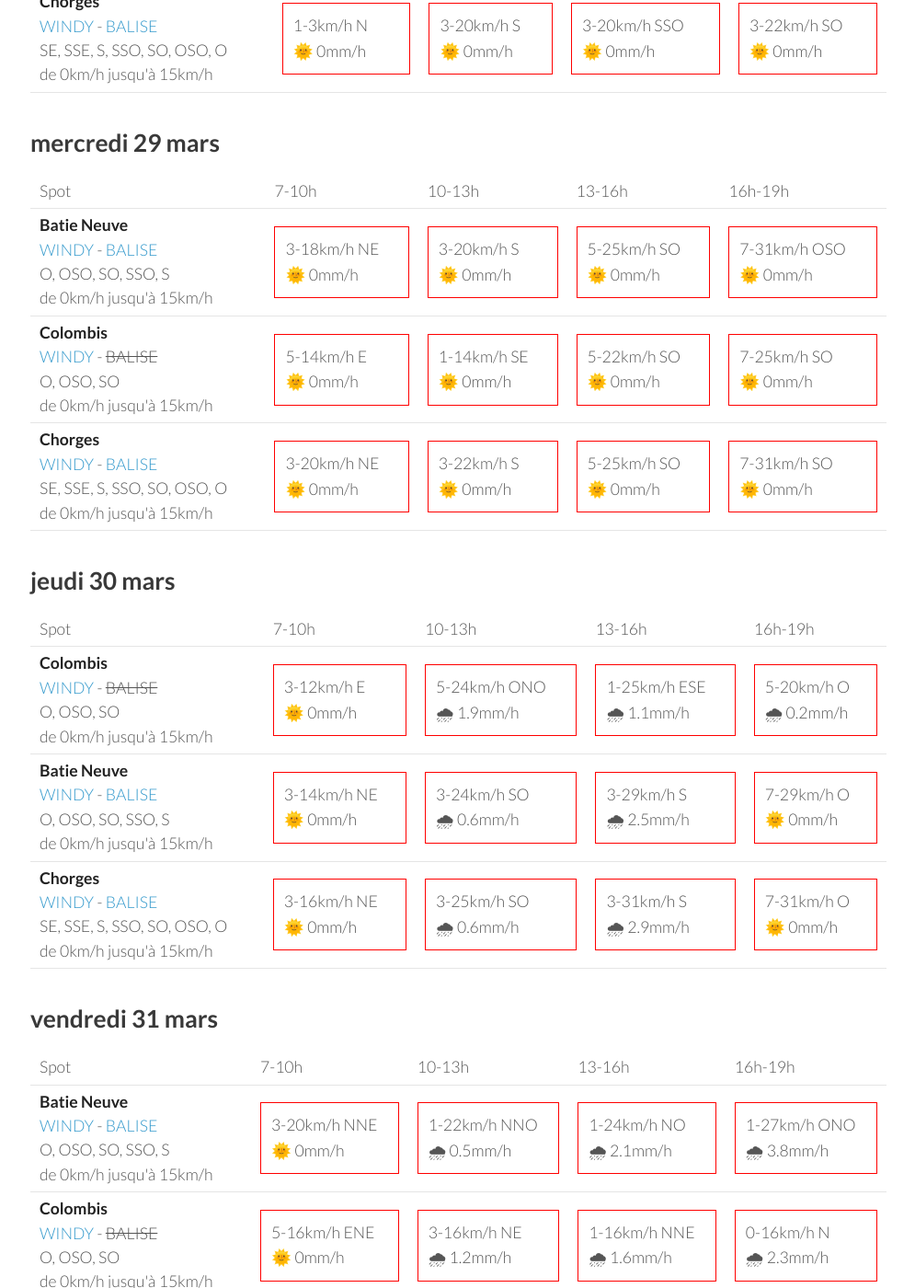
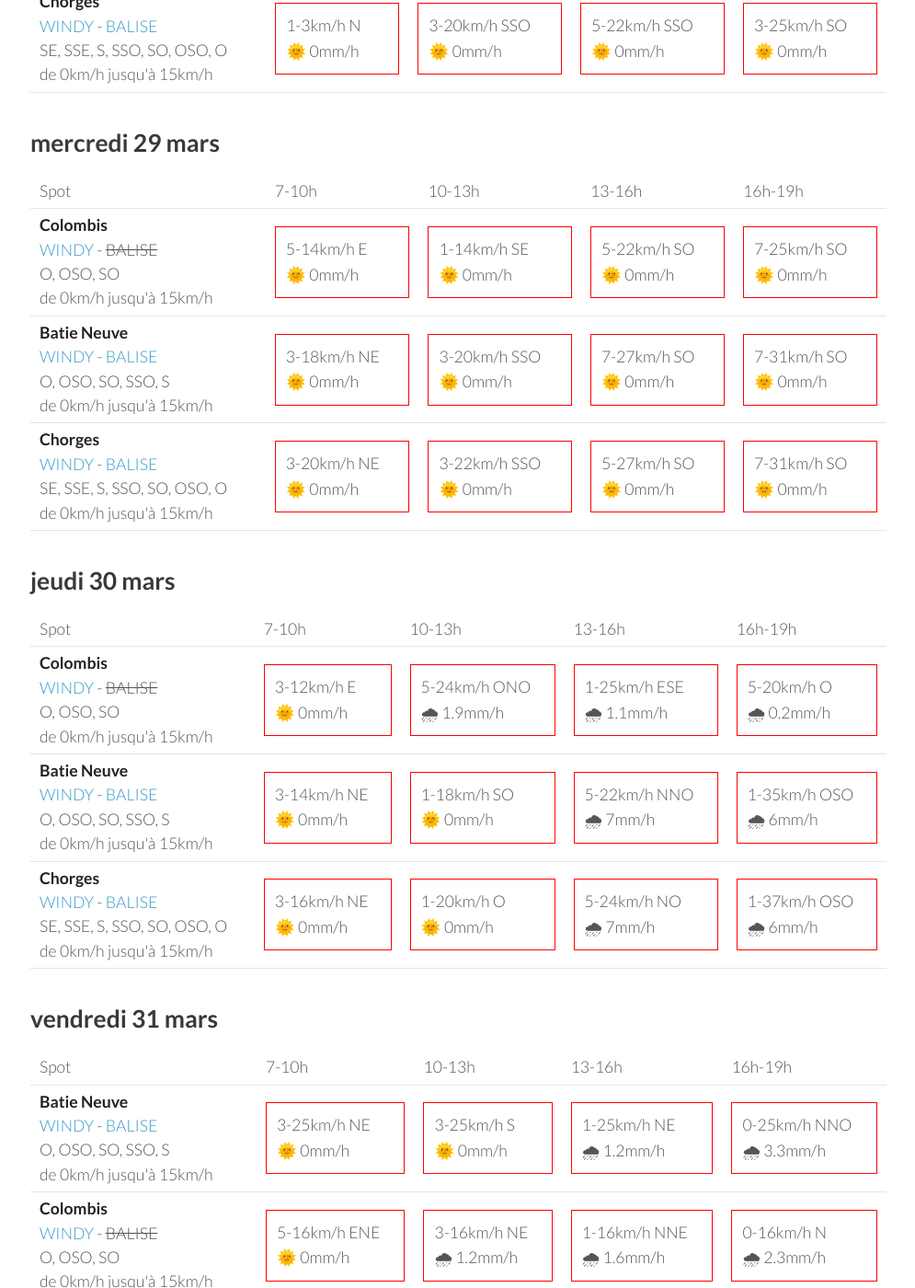
Before and after one commit to parapente-dans-le-nord/parapente-dans-le-nord.github.io, a Jekyll site: the page built from saint_andre.markdown, in a window 1280 px wide and 1400 px high, scrolled down 1568 px. Shown: the whole window at 92% size, without its empty margins (25-1020 px from the left). Built offline with Jekyll 4.4.1, drawn with Linux system fonts in a browser that asks for light colours; some of the changed text lies outside the part shown.

Commit message:
update index.markdown

```diff
--- a/saint_andre.markdown
+++ b/saint_andre.markdown
@@ -125,8 +125,8 @@ page mise à jour le dimanche 26 mars 19:35
 
             <td><div class="not-flyable"><p>3-5km/h NE</p><p>🌞 0mm/h</p></div></td>
             <td><div class="not-flyable"><p>3-20km/h S</p><p>🌞 0mm/h</p></div></td>
-            <td><div class="not-flyable"><p>5-22km/h SSO</p><p>🌞 0mm/h</p></div></td>
-            <td><div class="not-flyable"><p>3-22km/h SO</p><p>🌞 0mm/h</p></div></td>
+            <td><div class="not-flyable"><p>5-24km/h SSO</p><p>🌞 0mm/h</p></div></td>
+            <td><div class="not-flyable"><p>5-25km/h SO</p><p>🌞 0mm/h</p></div></td>
 
 
     </tr>
@@ -134,9 +134,9 @@ page mise à jour le dimanche 26 mars 19:35
         <td><strong>Chorges</strong><br><a href="https://windy.com/44.578/6.280?44.559,6.262,10">WINDY</a> - <span class=""><a href="https://www.openwindmap.org/PP554">BALISE</a> </span><br> <span class="vent-favorable">SE, SSE, S, SSO, SO, OSO, O</span><br><span class="force-vent">de 0km/h jusqu'à 15km/h</span> </td>
 
             <td><div class="not-flyable"><p>1-3km/h N</p><p>🌞 0mm/h</p></div></td>
-            <td><div class="not-flyable"><p>3-20km/h S</p><p>🌞 0mm/h</p></div></td>
             <td><div class="not-flyable"><p>3-20km/h SSO</p><p>🌞 0mm/h</p></div></td>
-            <td><div class="not-flyable"><p>3-22km/h SO</p><p>🌞 0mm/h</p></div></td>
+            <td><div class="not-flyable"><p>5-22km/h SSO</p><p>🌞 0mm/h</p></div></td>
+            <td><div class="not-flyable"><p>3-25km/h SO</p><p>🌞 0mm/h</p></div></td>
 
 
     </tr>
@@ -157,16 +157,6 @@ page mise à jour le dimanche 26 mars 19:35
       <td>16h-19h</td>
     </tr>
 <tr>
-        <td><strong>Batie Neuve</strong><br><a href="https://windy.com/44.584/6.236?44.559,6.262,10,m:eTtagly">WINDY</a> - <span class=""><a href="https://www.openwindmap.org/PP554">BALISE</a> </span><br> <span class="vent-favorable">O, OSO, SO, SSO, S</span><br><span class="force-vent">de 0km/h jusqu'à 15km/h</span> </td>
-
-            <td><div class="not-flyable"><p>3-18km/h NE</p><p>🌞 0mm/h</p></div></td>
-            <td><div class="not-flyable"><p>3-20km/h S</p><p>🌞 0mm/h</p></div></td>
-            <td><div class="not-flyable"><p>5-25km/h SO</p><p>🌞 0mm/h</p></div></td>
-            <td><div class="not-flyable"><p>7-31km/h OSO</p><p>🌞 0mm/h</p></div></td>
-
-
-    </tr>
-<tr>
         <td><strong>Colombis</strong><br><a href="https://windy.com/44.494/6.216?44.559,6.262,10">WINDY</a> - <span class="no-balise"> BALISE </span><br> <span class="vent-favorable">O, OSO, SO</span><br><span class="force-vent">de 0km/h jusqu'à 15km/h</span> </td>
 
             <td><div class="not-flyable"><p>5-14km/h E</p><p>🌞 0mm/h</p></div></td>
@@ -177,11 +167,21 @@ page mise à jour le dimanche 26 mars 19:35
 
     </tr>
 <tr>
+        <td><strong>Batie Neuve</strong><br><a href="https://windy.com/44.584/6.236?44.559,6.262,10,m:eTtagly">WINDY</a> - <span class=""><a href="https://www.openwindmap.org/PP554">BALISE</a> </span><br> <span class="vent-favorable">O, OSO, SO, SSO, S</span><br><span class="force-vent">de 0km/h jusqu'à 15km/h</span> </td>
+
+            <td><div class="not-flyable"><p>3-18km/h NE</p><p>🌞 0mm/h</p></div></td>
+            <td><div class="not-flyable"><p>3-20km/h SSO</p><p>🌞 0mm/h</p></div></td>
+            <td><div class="not-flyable"><p>7-27km/h SO</p><p>🌞 0mm/h</p></div></td>
+            <td><div class="not-flyable"><p>7-31km/h SO</p><p>🌞 0mm/h</p></div></td>
+
+
+    </tr>
+<tr>
         <td><strong>Chorges</strong><br><a href="https://windy.com/44.578/6.280?44.559,6.262,10">WINDY</a> - <span class=""><a href="https://www.openwindmap.org/PP554">BALISE</a> </span><br> <span class="vent-favorable">SE, SSE, S, SSO, SO, OSO, O</span><br><span class="force-vent">de 0km/h jusqu'à 15km/h</span> </td>
 
             <td><div class="not-flyable"><p>3-20km/h NE</p><p>🌞 0mm/h</p></div></td>
-            <td><div class="not-flyable"><p>3-22km/h S</p><p>🌞 0mm/h</p></div></td>
-            <td><div class="not-flyable"><p>5-25km/h SO</p><p>🌞 0mm/h</p></div></td>
+            <td><div class="not-flyable"><p>3-22km/h SSO</p><p>🌞 0mm/h</p></div></td>
+            <td><div class="not-flyable"><p>5-27km/h SO</p><p>🌞 0mm/h</p></div></td>
             <td><div class="not-flyable"><p>7-31km/h SO</p><p>🌞 0mm/h</p></div></td>
 
 
@@ -216,9 +216,9 @@ page mise à jour le dimanche 26 mars 19:35
         <td><strong>Batie Neuve</strong><br><a href="https://windy.com/44.584/6.236?44.559,6.262,10,m:eTtagly">WINDY</a> - <span class=""><a href="https://www.openwindmap.org/PP554">BALISE</a> </span><br> <span class="vent-favorable">O, OSO, SO, SSO, S</span><br><span class="force-vent">de 0km/h jusqu'à 15km/h</span> </td>
 
             <td><div class="not-flyable"><p>3-14km/h NE</p><p>🌞 0mm/h</p></div></td>
-            <td><div class="not-flyable"><p>3-24km/h SO</p><p>🌧 0.6mm/h</p></div></td>
-            <td><div class="not-flyable"><p>3-29km/h S</p><p>🌧 2.5mm/h</p></div></td>
-            <td><div class="not-flyable"><p>7-29km/h O</p><p>🌞 0mm/h</p></div></td>
+            <td><div class="not-flyable"><p>1-18km/h SO</p><p>🌞 0mm/h</p></div></td>
+            <td><div class="not-flyable"><p>5-22km/h NNO</p><p>🌧 7mm/h</p></div></td>
+            <td><div class="not-flyable"><p>1-35km/h OSO</p><p>🌧 6mm/h</p></div></td>
 
 
     </tr>
@@ -226,9 +226,9 @@ page mise à jour le dimanche 26 mars 19:35
         <td><strong>Chorges</strong><br><a href="https://windy.com/44.578/6.280?44.559,6.262,10">WINDY</a> - <span class=""><a href="https://www.openwindmap.org/PP554">BALISE</a> </span><br> <span class="vent-favorable">SE, SSE, S, SSO, SO, OSO, O</span><br><span class="force-vent">de 0km/h jusqu'à 15km/h</span> </td>
 
             <td><div class="not-flyable"><p>3-16km/h NE</p><p>🌞 0mm/h</p></div></td>
-            <td><div class="not-flyable"><p>3-25km/h SO</p><p>🌧 0.6mm/h</p></div></td>
-            <td><div class="not-flyable"><p>3-31km/h S</p><p>🌧 2.9mm/h</p></div></td>
-            <td><div class="not-flyable"><p>7-31km/h O</p><p>🌞 0mm/h</p></div></td>
+            <td><div class="not-flyable"><p>1-20km/h O</p><p>🌞 0mm/h</p></div></td>
+            <td><div class="not-flyable"><p>5-24km/h NO</p><p>🌧 7mm/h</p></div></td>
+            <td><div class="not-flyable"><p>1-37km/h OSO</p><p>🌧 6mm/h</p></div></td>
 
 
     </tr>
@@ -251,10 +251,10 @@ page mise à jour le dimanche 26 mars 19:35
 <tr>
         <td><strong>Batie Neuve</strong><br><a href="https://windy.com/44.584/6.236?44.559,6.262,10,m:eTtagly">WINDY</a> - <span class=""><a href="https://www.openwindmap.org/PP554">BALISE</a> </span><br> <span class="vent-favorable">O, OSO, SO, SSO, S</span><br><span class="force-vent">de 0km/h jusqu'à 15km/h</span> </td>
 
-            <td><div class="not-flyable"><p>3-20km/h NNE</p><p>🌞 0mm/h</p></div></td>
-            <td><div class="not-flyable"><p>1-22km/h NNO</p><p>🌧 0.5mm/h</p></div></td>
-            <td><div class="not-flyable"><p>1-24km/h NO</p><p>🌧 2.1mm/h</p></div></td>
-            <td><div class="not-flyable"><p>1-27km/h ONO</p><p>🌧 3.8mm/h</p></div></td>
+            <td><div class="not-flyable"><p>3-25km/h NE</p><p>🌞 0mm/h</p></div></td>
+            <td><div class="not-flyable"><p>3-25km/h S</p><p>🌞 0mm/h</p></div></td>
+            <td><div class="not-flyable"><p>1-25km/h NE</p><p>🌧 1.2mm/h</p></div></td>
+            <td><div class="not-flyable"><p>0-25km/h NNO</p><p>🌧 3.3mm/h</p></div></td>
 
 
     </tr>
@@ -271,10 +271,10 @@ page mise à jour le dimanche 26 mars 19:35
 <tr>
         <td><strong>Chorges</strong><br><a href="https://windy.com/44.578/6.280?44.559,6.262,10">WINDY</a> - <span class=""><a href="https://www.openwindmap.org/PP554">BALISE</a> </span><br> <span class="vent-favorable">SE, SSE, S, SSO, SO, OSO, O</span><br><span class="force-vent">de 0km/h jusqu'à 15km/h</span> </td>
 
-            <td><div class="not-flyable"><p>3-20km/h NNE</p><p>🌞 0mm/h</p></div></td>
-            <td><div class="not-flyable"><p>1-24km/h NNO</p><p>🌧 0.7mm/h</p></div></td>
-            <td><div class="not-flyable"><p>1-27km/h O</p><p>🌧 1.9mm/h</p></div></td>
-            <td><div class="not-flyable"><p>3-31km/h O</p><p>🌧 3.7mm/h</p></div></td>
+            <td><div class="not-flyable"><p>3-27km/h ENE</p><p>🌞 0mm/h</p></div></td>
+            <td><div class="not-flyable"><p>3-29km/h S</p><p>🌞 0mm/h</p></div></td>
+            <td><div class="not-flyable"><p>0-29km/h O</p><p>🌧 1.2mm/h</p></div></td>
+            <td><div class="not-flyable"><p>0-29km/h OSO</p><p>🌧 3.3mm/h</p></div></td>
 
 
     </tr>
```
Also changed, not shown: other parts of saint_andre.markdown (+1 -1 lines).
